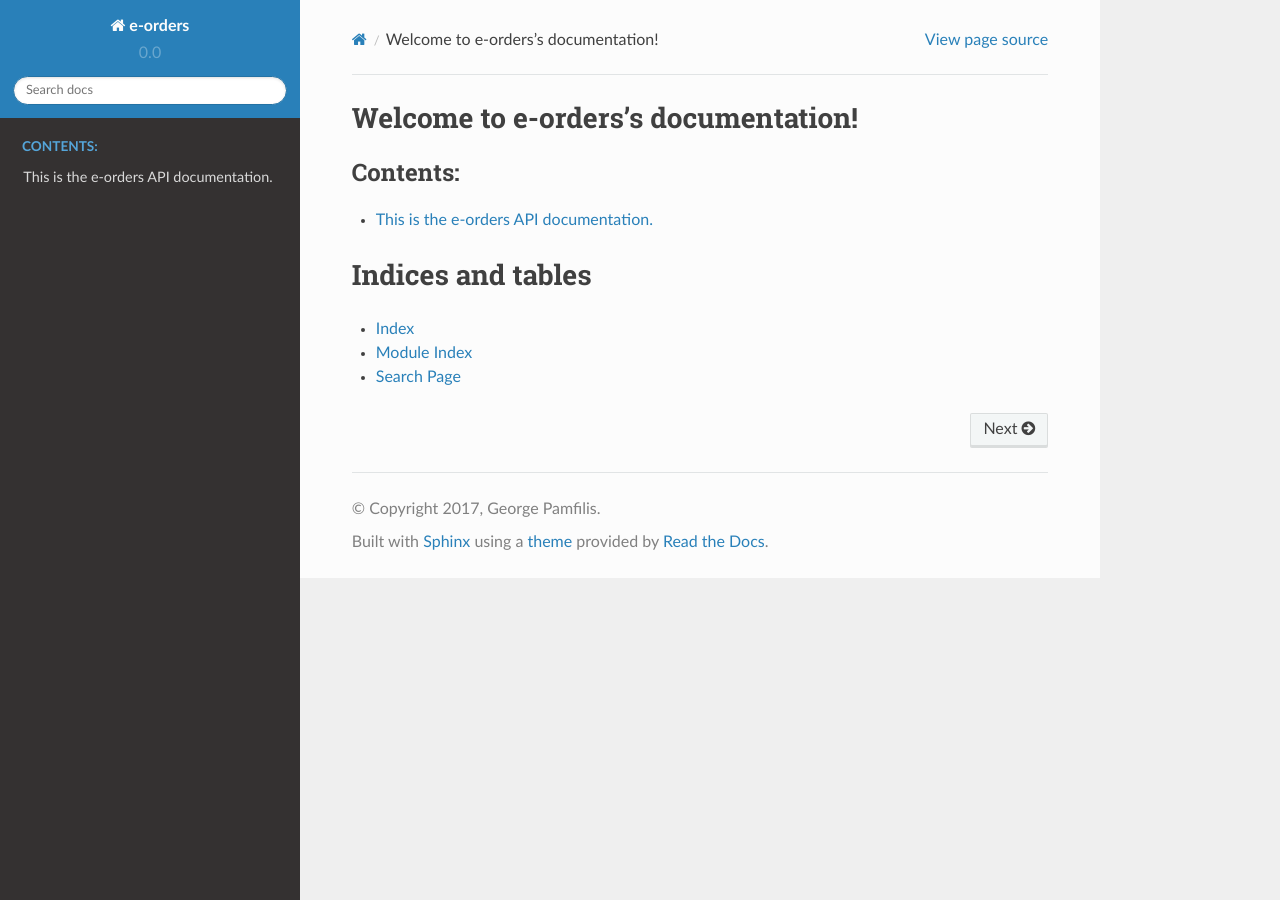
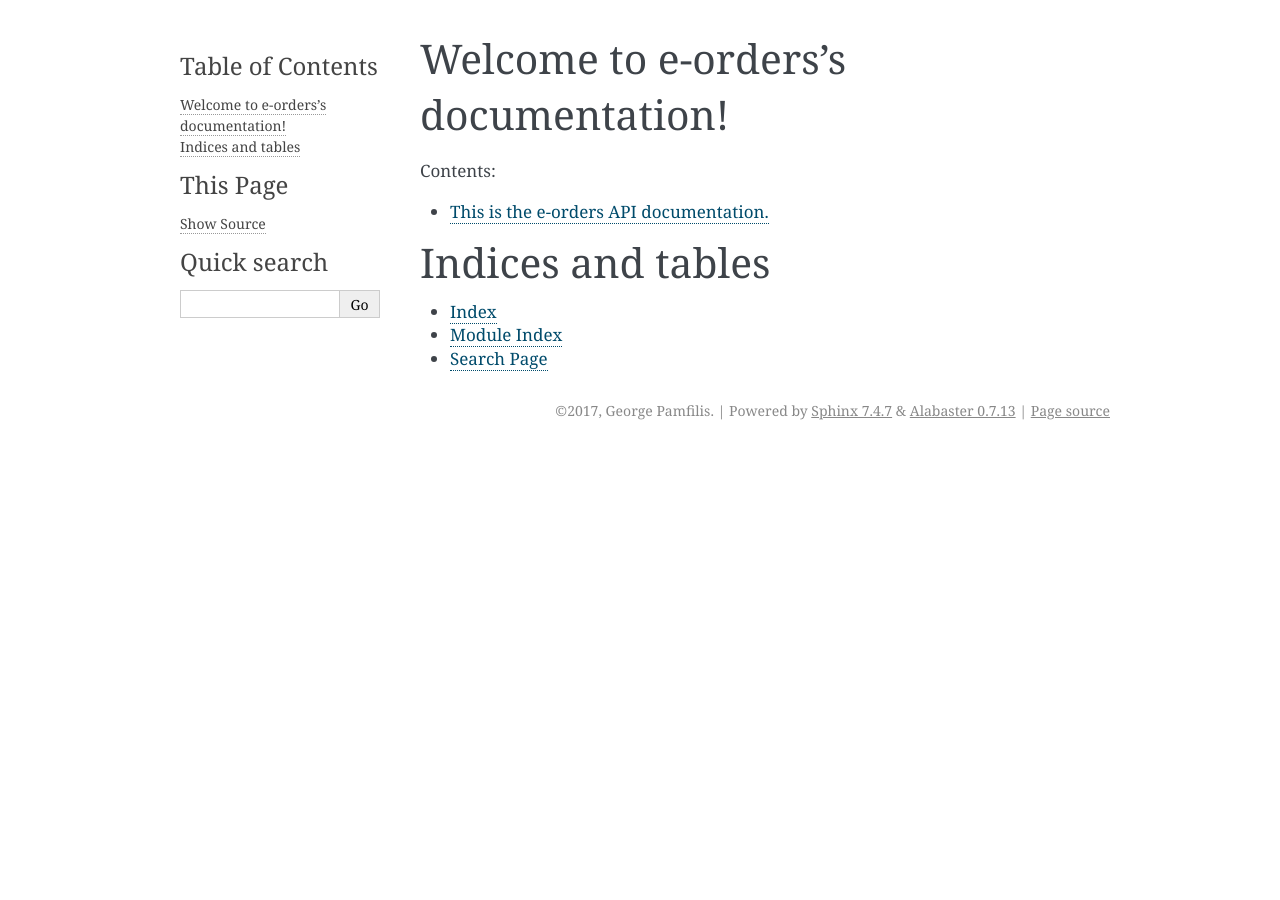
Before and after one commit to gpamfilis/gpamfilis.github.io, a Sphinx documentation site: the page built from doc/index.rst, in a window 1280 px wide. Built offline with Sphinx 7.4.7, drawn with Linux system fonts in a browser that asks for light colours.

Commit message:
created the e-orders docs?

```diff
--- a/doc/conf.py
+++ b/doc/conf.py
@@ -37,8 +37,7 @@ extensions = ['sphinx.ext.autodoc',
     'sphinx.ext.mathjax',
     'sphinx.ext.ifconfig',
     'sphinx.ext.viewcode', #
-    'sphinx.ext.githubpages',
-              "sphinxtogithub"]
+    'sphinx.ext.githubpages']
 
 
 
@@ -93,15 +92,15 @@ todo_include_todos = True
 # The theme to use for HTML and HTML Help pages.  See the documentation for
 # a list of builtin themes.
 #
-# html_theme = 'alabaster'
+html_theme = 'alabaster'
 
 
 #extra
-import sphinx_rtd_theme
-html_theme = 'sphinx_rtd_theme'
-html_theme_path = [sphinx_rtd_theme.get_html_theme_path()]
-
-
+# import sphinx_rtd_theme
+# html_theme = 'sphinx_rtd_theme'
+# html_theme_path = [sphinx_rtd_theme.get_html_theme_path()]
+#
+#
 
 
 
```
